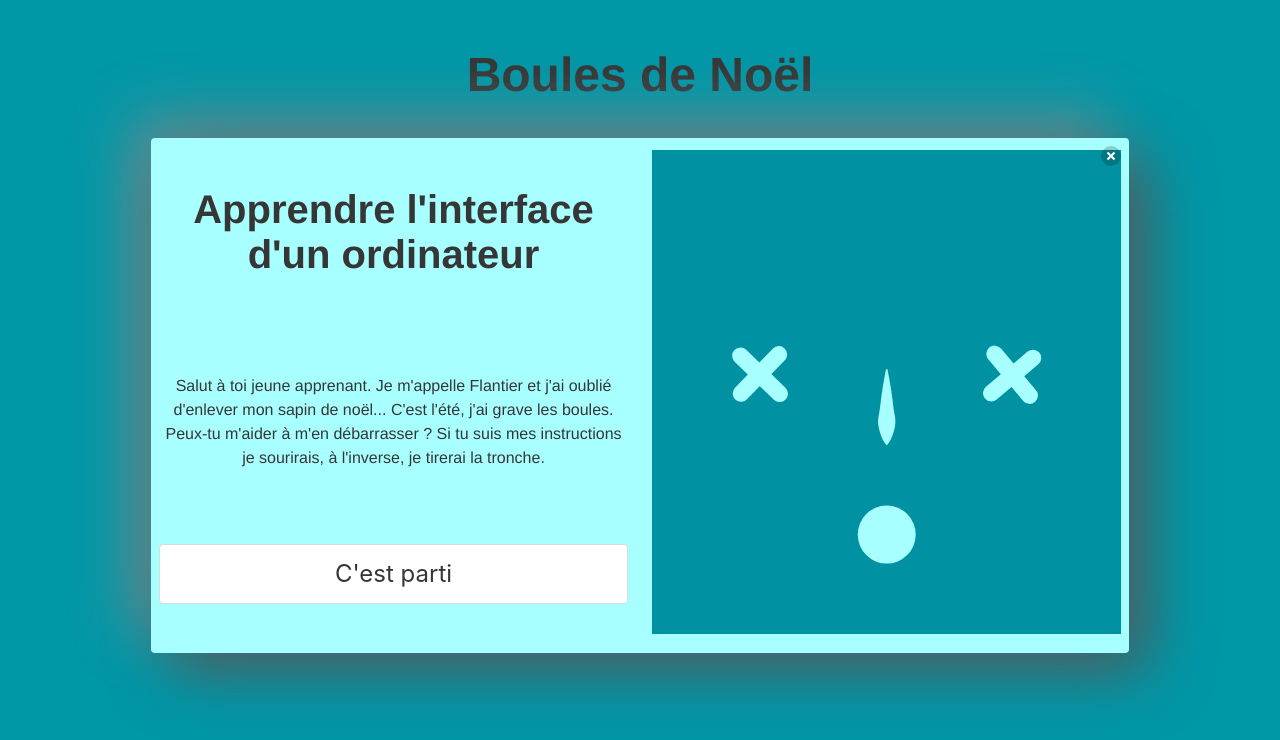
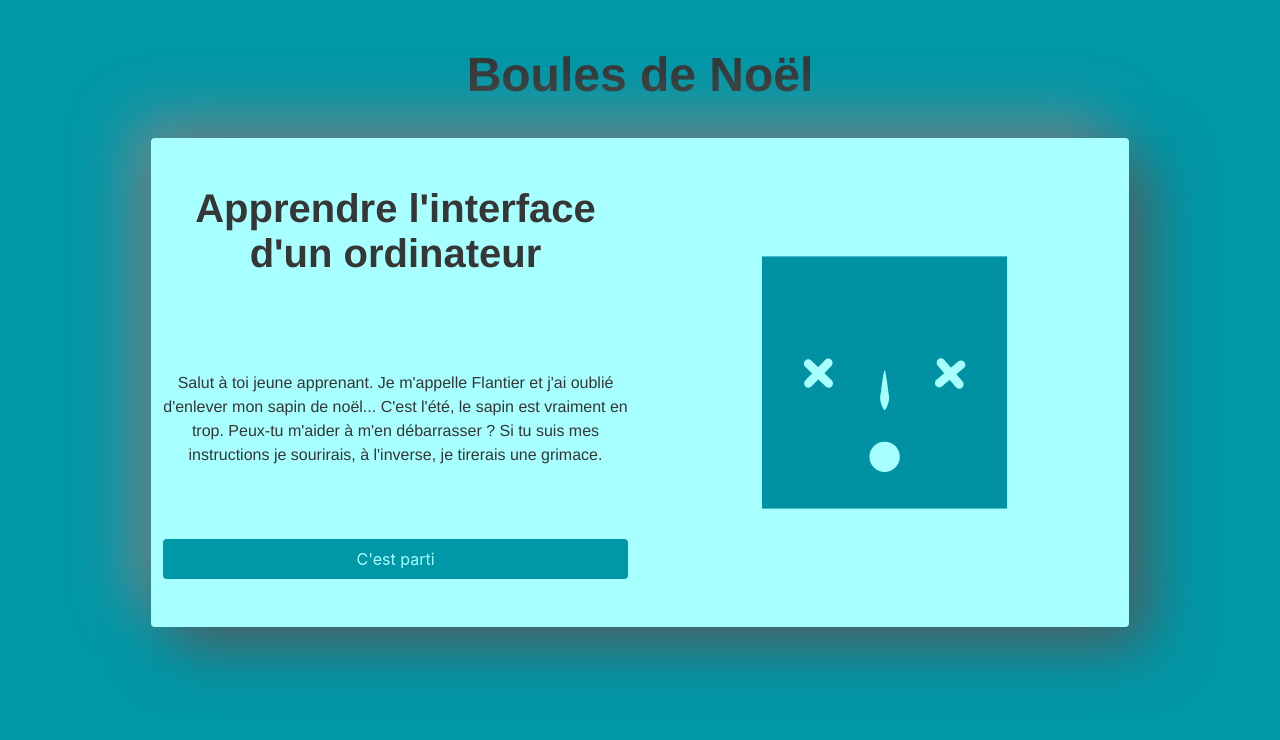
Before and after one commit to benabot/appsapin, a Vue app: page / in a window 1280 px wide. Shown: the top 740 px of the page. Built offline with nearby package versions, Linux system fonts and the light colour scheme.

Commit message:
texte OK

```diff
--- a/src/components/intro.vue
+++ b/src/components/intro.vue
@@ -1,14 +1,21 @@
 <template>
- <div class="notification is-success column px-2	 is-three-quarters" v-if="show">
-  <button class="delete" @click="debutclick() ; show = !show"></button>
-  <div class="columns">
-  <div class="column monintro">
+ <div class="notification is-success column is-three-quarters is-mobile customnotif" v-if="show">
+  <div class="columns is-centered ">
+  <div class="column  monintro ">
       <h2 class="title is-2">Apprendre l'interface d'un ordinateur</h2>
-  <p>Salut à toi jeune apprenant. Je m'appelle Flantier et j'ai oublié d'enlever mon sapin de noël... C'est l'été, j'ai grave les boules. Peux-tu m'aider à m'en débarrasser ? Si tu suis mes instructions je sourirais, à l'inverse, je tirerai la tronche. </p>
-  <button class="button is-large" @click="debutclick() ; show = !show">C'est parti</button>
+      <figure class="image is-square" id="bonhommesvgmob">
+          <img src="../assets/bonhome.svg" alt="bonhomme" >
+        </figure>
+  <p>Salut à toi jeune apprenant. Je m'appelle Flantier et j'ai oublié d'enlever mon sapin de noël... C'est l'été, le sapin est vraiment en trop. Peux-tu m'aider à m'en débarrasser ? Si tu suis mes instructions je sourirais, à l'inverse, je tirerais une grimace. </p>
+  <button class="button intro-button" @click="debutclick() ; show = !show">C'est parti</button>
   </div>
-  <div class="column">
-  <img src="../assets/bonhome.svg" alt="">
+  <div class="column colonnebohnomme">
+      <div class="columns is-flex is-centered">
+          <figure class="image is-square" id="bonhommesvg">
+          <img src="../assets/bonhome.svg" alt="bonhomme" >
+        </figure>
+      </div>
+
   </div>
   </div>
 </div>
@@ -44,5 +51,47 @@ show: true
     display: flex;
     flex-direction: column;
     justify-content: space-around;
+      @media only screen and (max-width: 768px) {
+        // margin: 0 50px 100px 50px;
+        min-height: 100vh;
+        // justify-content: space-around;
+    }
 }
+.intro-button{
+    @media only screen and (max-width: 768px) {
+        margin : 20px 0;
+    }
+    background-color: #0097A7;
+    color:#A7FFFF;
+    border: none;
+}
+#bonhommesvg{
+    width:50%;
+    //text-align: center;
+}
+
+.colonnebohnomme{
+    @media only screen and (max-width: 768px) {
+        display: none;
+    }
+}
+.customnotif{
+    @media only screen and (max-width: 768px) {
+        margin: 0 20px 100px 20px;
+        //min-height: 120vh;
+        justify-content: space-around;
+    }
+}
+#bonhommesvgmob{
+
+    @media only screen and (max-width: 768px) {
+        display: block;
+         margin: 60px 0;
+    }
+    @media only screen and (min-width: 768px) {
+       display: none;
+    }
+
+}
+
 </style>
--- a/src/components/sapin.vue
+++ b/src/components/sapin.vue
@@ -1,7 +1,7 @@
 <template>
   <kinesis-container tag="div"  class="columns is-desktop">
 
-      <div class="boite column" @click="dispaArbre()" :style="{'background-image': 'url(' + choixArbre+ ')'}" id="arbre" :class="{survol : compteurNom>0}">
+      <div class="boite column" @click="dispaArbre()" :style="{'background-image': 'url(' + choixArbre+ ')'}" id="arbre" :class="{survol : compteurNom>0 && compteurArbre<3}">
          <div v-if="compteurArbre == 2" id="boitearbre">
 
             <transition name="fade">
```
Also changed, not shown: 7 other files (tests, documents, lock files or other folders).
